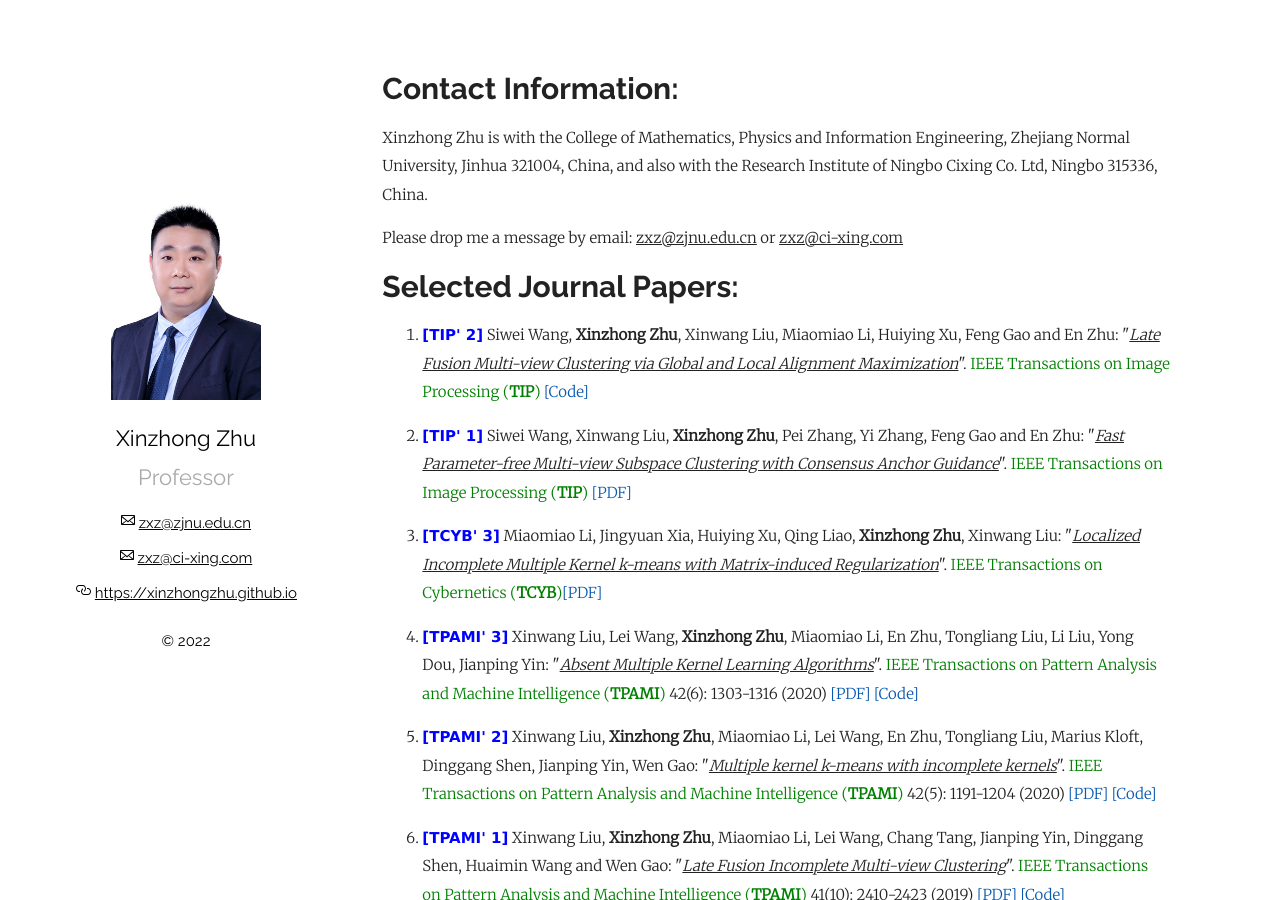
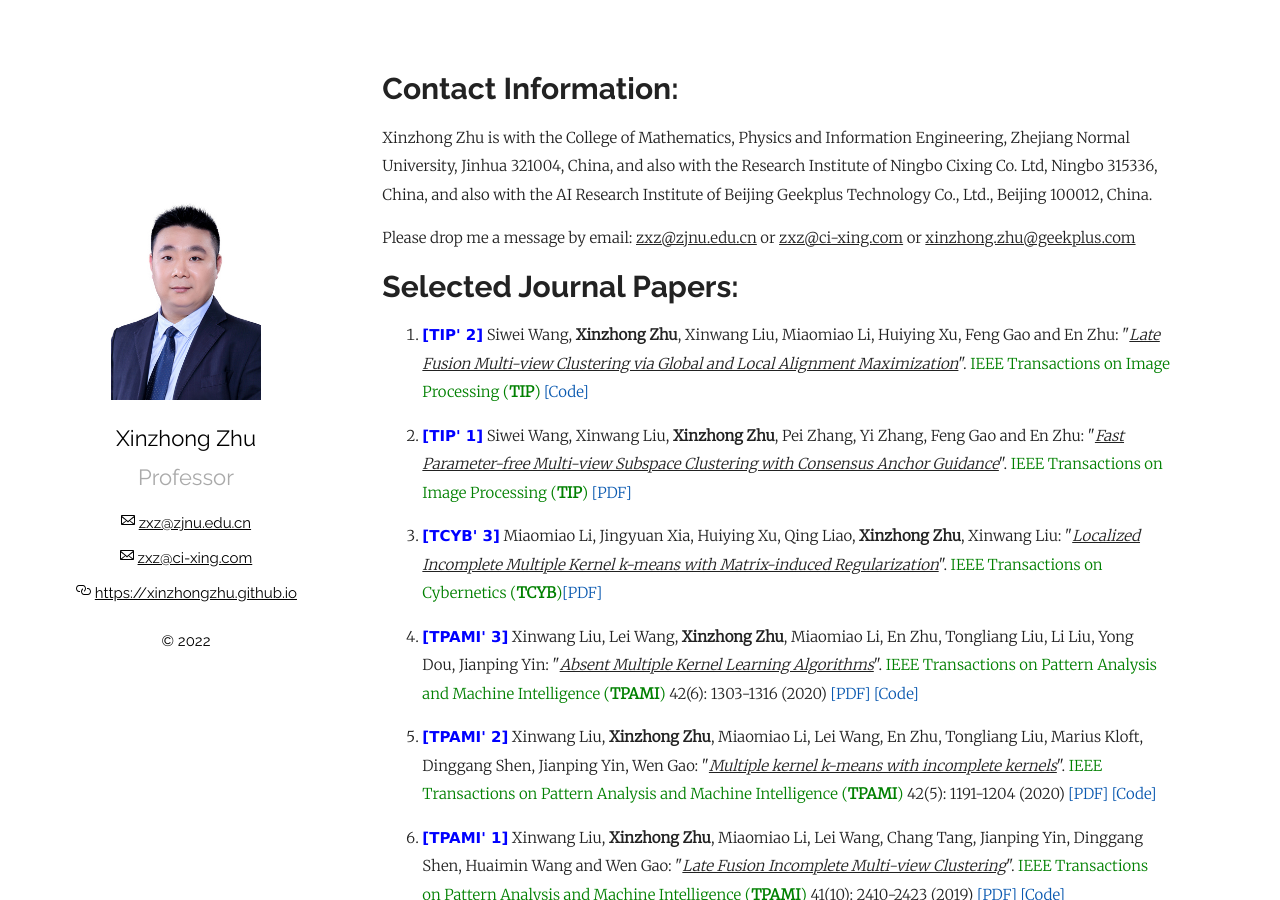
Before and after one commit to xinzhongzhu/xinzhongzhu.github.io, a Jekyll site: the page built from index.md, in a window 1280 px wide and 900 px high. Built offline with Jekyll 4.4.1, drawn with Linux system fonts in a browser that asks for light colours; our own code applies the rules of GitHub Pages for plain Markdown files.

Commit message:
Update index.md

```diff
--- a/index.md
+++ b/index.md
@@ -5,10 +5,10 @@ layout: page
 
 # Contact Information:
 
-Xinzhong Zhu is with the College of Mathematics, Physics and Information Engineering, Zhejiang Normal University, Jinhua 321004, China, and also with the Research Institute of Ningbo Cixing Co. Ltd, Ningbo 315336, China.
 
+Xinzhong Zhu is with the College of Mathematics, Physics and Information Engineering, Zhejiang Normal University, Jinhua 321004, China, and also with the Research Institute of Ningbo Cixing Co. Ltd, Ningbo 315336, China, and also with the AI Research Institute of Beijing Geekplus Technology Co., Ltd., Beijing 100012, China.
 
-Please drop me a message by email: <u>zxz@zjnu.edu.cn</u> or <u>zxz@ci-xing.com</u>
+Please drop me a message by email: <u>zxz@zjnu.edu.cn</u> or <u>zxz@ci-xing.com</u> or <u>xinzhong.zhu@geekplus.com</u>
 
 
 # Selected Journal Papers:
```
